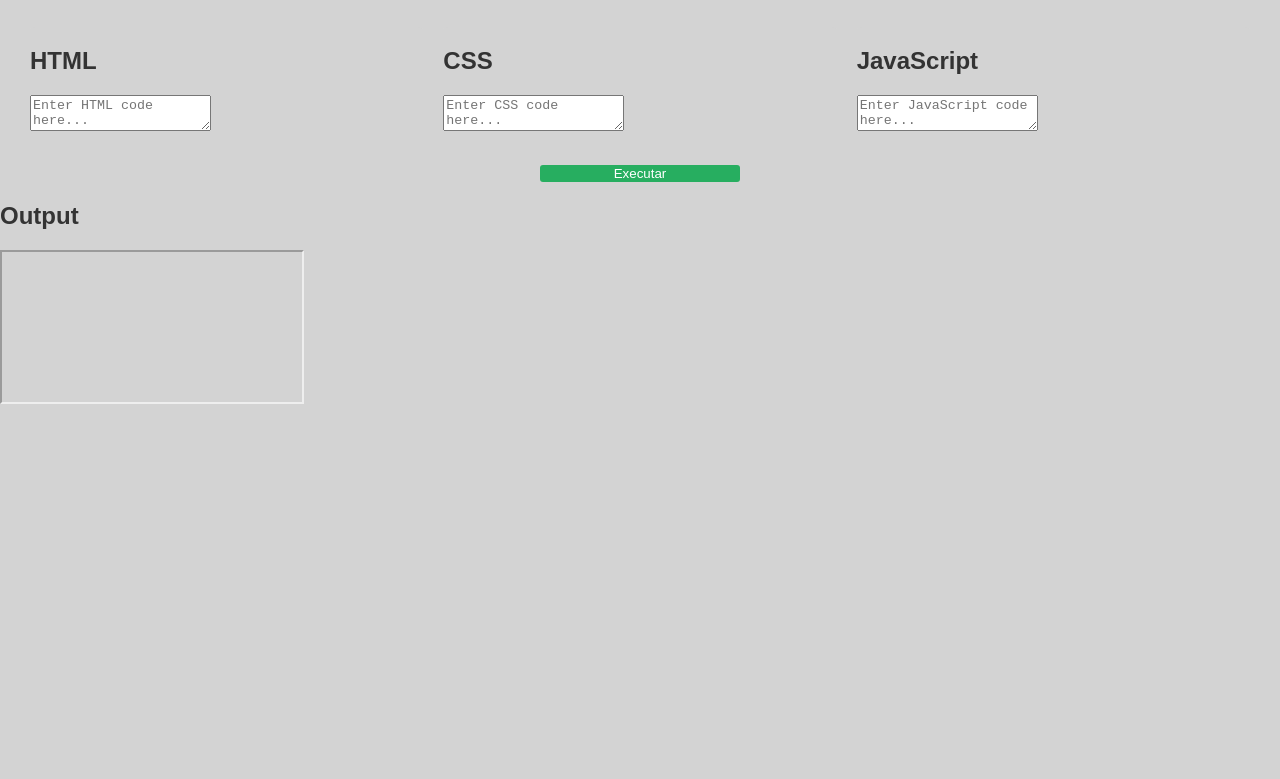
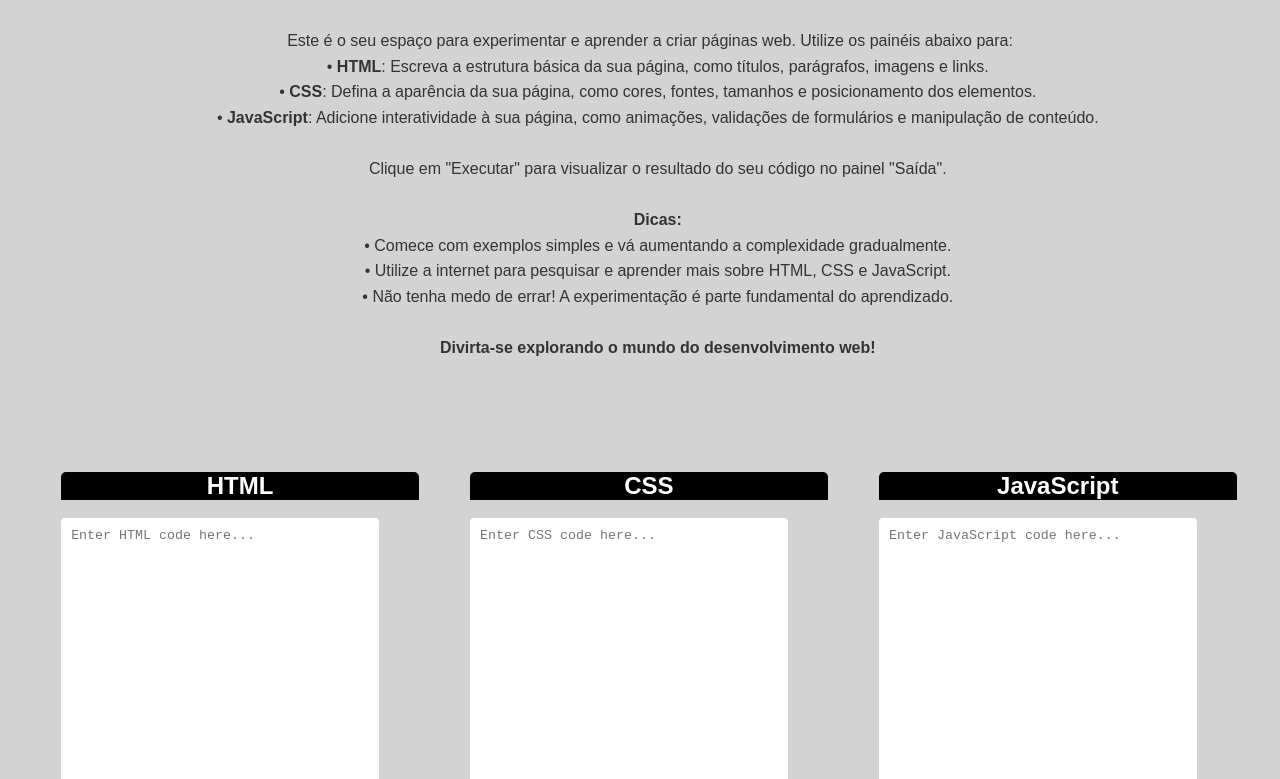
Before and after one commit to smedjr/imersaodev-alura, a plain HTML site: page index.html in a window 1280 px wide. Shown: the part 101-880 px from the top of the page. Before the commit the page ends 800 px from the top, so only its background shows below. Drawn offline with Linux system fonts and the light colour scheme.

Commit message:
voltando ao arquivos originais

```diff
--- a/index.html
+++ b/index.html
@@ -4,35 +4,47 @@
     <meta charset="UTF-8">
     <meta name="viewport" content="width=device-width, initial-scale=1.0">
     <title>Ambiente de Testes para Desenvolvedores Web</title>
-    <link rel="stylesheet" href="styles.css"> <!-- Inclui o arquivo CSS externo -->
+    <link rel="stylesheet" href="styles.css">
 </head>
 <body>
     <h1>Ambiente de Testes para Desenvolvedores Web</h1>
-    <p>Este é o seu espaço para experimentar e aprender a criar páginas web. Utilize os painéis abaixo para:</p>
-    <!-- Instruções de uso para o usuário -->
+    <p>Este é o seu espaço para experimentar e aprender a criar páginas web. Utilize os painéis abaixo para: <br>
+        • <strong>HTML</strong>: Escreva a estrutura básica da sua página, como títulos, parágrafos, imagens e links. <br>
+        • <strong>CSS</strong>: Defina a aparência da sua página, como cores, fontes, tamanhos e posicionamento dos elementos. <br>
+        • <strong>JavaScript</strong>: Adicione interatividade à sua página, como animações, validações de formulários e manipulação de conteúdo. <br>
+        <br>
+        Clique em "Executar" para visualizar o resultado do seu código no painel "Saída". <br>
+        <br>
+        <strong>Dicas:</strong> <br>
+        • Comece com exemplos simples e vá aumentando a complexidade gradualmente. <br>
+        • Utilize a internet para pesquisar e aprender mais sobre HTML, CSS e JavaScript. <br>
+        • Não tenha medo de errar! A experimentação é parte fundamental do aprendizado. <br>
+        <br>
+        <strong>Divirta-se explorando o mundo do desenvolvimento web!</strong> <br>
+        </p>
 
         <div class="editor-container">
         <div id="html-editor" class="editor">
             <h2>HTML</h2>
-            <textarea id="html-code" placeholder="Enter HTML code here..."></textarea> <!-- Área para o usuário inserir código HTML -->
+            <textarea id="html-code" placeholder="Enter HTML code here..."></textarea>
         </div>
         <div id="css-editor" class="editor">
             <h2>CSS</h2>
-            <textarea id="css-code" placeholder="Enter CSS code here..."></textarea> <!-- Área para o usuário inserir código CSS -->
+            <textarea id="css-code" placeholder="Enter CSS code here..."></textarea>
         </div>
         <div id="javascript-editor" class="editor">
             <h2>JavaScript</h2>
-            <textarea id="js-code" placeholder="Enter JavaScript code here..."></textarea> <!-- Área para o usuário inserir código JavaScript -->
+            <textarea id="js-code" placeholder="Enter JavaScript code here..."></textarea>
         </div>
     </div>
 
-    <button onclick="runCode()">Executar</button> <!-- Botão para executar o código inserido pelo usuário -->
+    <button onclick="runCode()">Executar</button>
 
     <div class="output">
         <h2>Output</h2>
-        <iframe id="output-frame"></iframe> <!-- Iframe onde o resultado do código será exibido -->
+        <iframe id="output-frame"></iframe>
     </div>
 
-    <script src="script.js"></script> <!-- Inclui o arquivo JavaScript externo -->
+    <script src="script.js"></script>
 </body>
 </html>
--- a/script.js
+++ b/script.js
@@ -1,15 +1,15 @@
 function runCode() {
-    const htmlCode = document.getElementById('html-code').value; // Obtém o código HTML inserido pelo usuário
-    const cssCode = document.getElementById('css-code').value;  // Obtém o código CSS inserido pelo usuário
-    const jsCode = document.getElementById('js-code').value;  // Obtém o código JavaScript inserido pelo usuário
-    const outputFrame = document.getElementById('output-frame'); // Referencia o iframe onde o resultado será exibido
+    const htmlCode = document.getElementById('html-code').value; // Corrigido para .value
+    const cssCode = document.getElementById('css-code').value; // Corrigido para .value
+    const jsCode = document.getElementById('js-code').value; // Corrigido para .value
+    const outputFrame = document.getElementById('output-frame');
 
-    const outputDoc = outputFrame.contentDocument || outputFrame.contentWindow.document; // Acessa o documento do iframe para manipulação
-    outputDoc.open();  // Abre o documento para escrita
-    outputDoc.write(`  // Insere o código HTML, CSS e JavaScript no documento do iframe
+    const outputDoc = outputFrame.contentDocument || outputFrame.contentWindow.document;
+    outputDoc.open();
+    outputDoc.write(`
         <style>${cssCode}</style>
         ${htmlCode}
         <script>${jsCode}<\/script>
     `);
-    outputDoc.close();  // Fecha o documento para aplicar as alterações
+    outputDoc.close();
 }
--- a/styles.css
+++ b/styles.css
@@ -1,33 +1,102 @@
 body {
-    font-family: 'Arial', sans-serif; /* Define a fonte padrão para o corpo do documento */
-    margin: 0; /* Remove margens */
-    padding: 0; /* Remove preenchimento */
-    background-color: lightgray; /* Define a cor de fundo */
-    color: #333; /* Define a cor do texto */
+    font-family: 'Arial', sans-serif;
+    margin: 0;
+    padding: 0;
+    background-color: lightgray;
+    color: #333;
+}
+
+h1, h2 {
+    text-align: center;
+    font-family: 'Arial', sans-serif; /* Fonte sans-serif para os títulos */
+}
+
+h1 {
+    margin: 20px 0;
+    color: black;
+}
+
+p {
+    text-align: center;
+    line-height: 1.6;
+    margin-bottom: 20px;
+    text-indent: 20px;
 }
 
 .editor-container {
-    display: flex; /* Utiliza Flexbox para alinhar os editores */
+    display: flex;
     flex-wrap: wrap; /* Permite que os editores quebrem a linha em telas menores */
     margin: 20px;
 }
 
 .editor {
-    flex: 1 0 300px; /* Define o tamanho mínimo e crescimento dos editores */
+    border: darkblue;
+    flex: 1 0 300px; /* Cada editor terá no mínimo 300px de largura e crescerá para ocupar o espaço disponível */
     margin: 10px;
-    background-color: lightgray; /* Cor de fundo dos editores */
+    background-color: lightsgray;
     border-radius: 5px; /* Cantos arredondados para os editores */
     overflow: hidden; /* Garante que o conteúdo não vaze para fora dos cantos arredondados */
 }
 
+.editor h2 {
+    background-color: black;
+    color: white;
+    padding: 0; /* Remove any padding */
+    margin: 0; /* Remove any margin */
+    border-top-left-radius: 5px;
+    border-top-right-radius: 5px;
+}
+
+textarea {
+    width: calc(100% - 40px);
+    height: 300px;
+    padding: 10px;
+    box-sizing: border-box;
+    border: black; /* Remove a borda da área de texto */
+    border-radius: 4px;
+    font-family: monospace;
+    resize: vertical;
+}
+
 button {
-    display: block; /* Botão centralizado */
-    width: 200px; /* Largura do botão */
-    margin: 20px auto; /* Margem para centralizar o botão */
-    cursor: pointer; /* Cursor de ponteiro ao passar sobre o botão */
-    background-color: #27ae60; /* Cor de fundo do botão */
-    color: white; /* Cor do texto do botão */
-    border: none; /* Remove borda */
-    border-radius: 3px; /* Bordas arredondadas */
-    transition: background-color 0.3s; /* Transição suave ao passar o mouse */
+    display: block;
+    width: 200px;
+    padding: 10px;
+    margin: 20px auto;
+    font-size: 16px;
+    cursor: pointer;
+    background-color: #27ae60;
+    color: white;
+    border: none;
+    border-radius: 3px;
+    box-shadow: 0 2px 4px rgba(0, 0, 0, 0.2);
+    transition: background-color 0.3s;
 }
+
+button:hover {
+    background-color: #219653;
+}
+
+.output {
+    text-align: center;
+    margin: 20px;
+}
+
+iframe {
+    width: 100%;
+    height: 400px;
+    border: 2px solid darkblue;
+    margin: 0 auto;
+    box-shadow: 0 2px 5px rgba(0, 0, 0, 0.1); /* Adiciona uma sombra sutil ao iframe */
+}
+
+strong {
+    font-weight: bold;
+}
+
+/* Media query para telas maiores */
+@media (min-width: 768px) {
+    .editor-container {
+        flex-wrap: nowrap; /* Impede que os editores quebrem a linha em telas maiores */
+    }
+}
```
Lines whose indentation alone changed are shown as unchanged.
